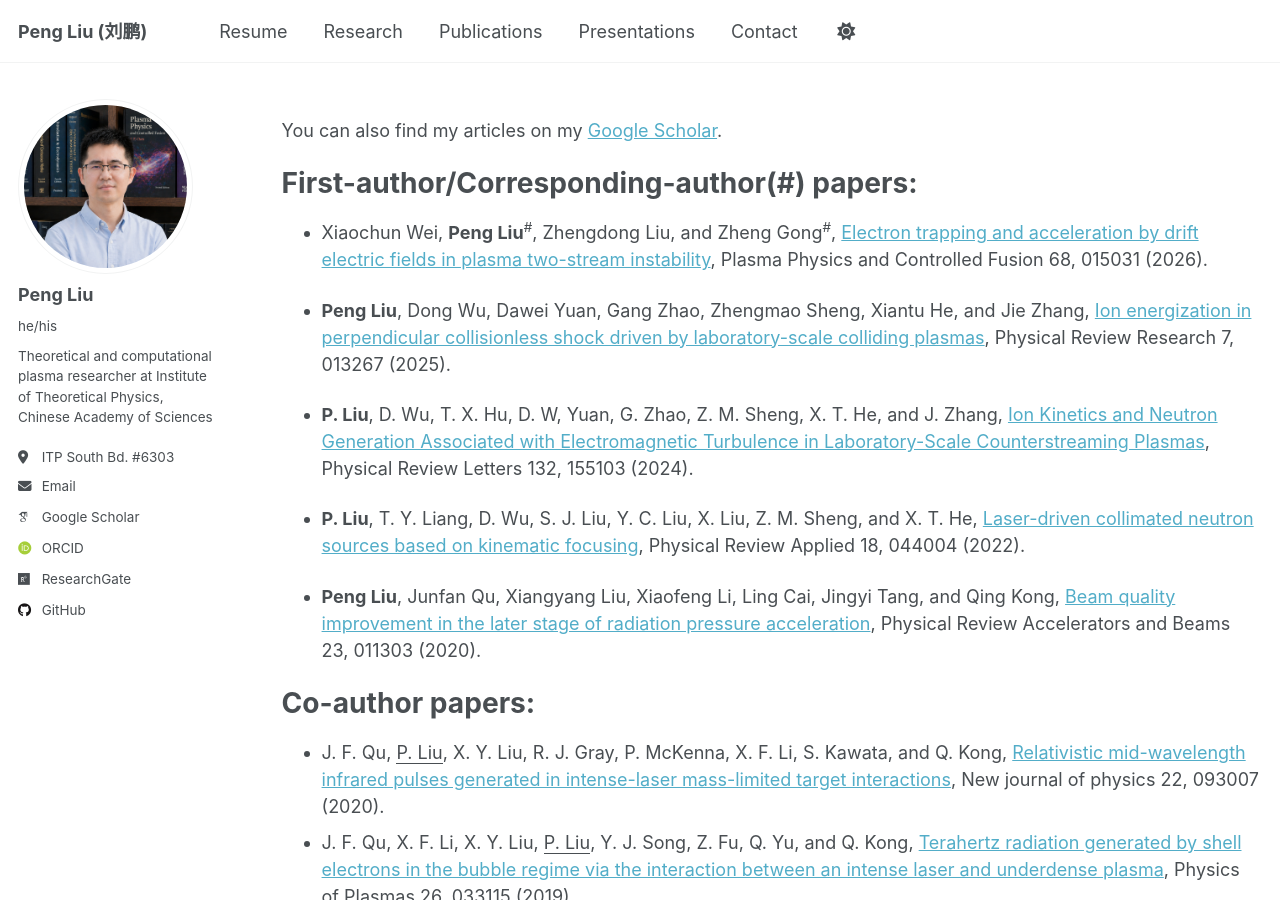
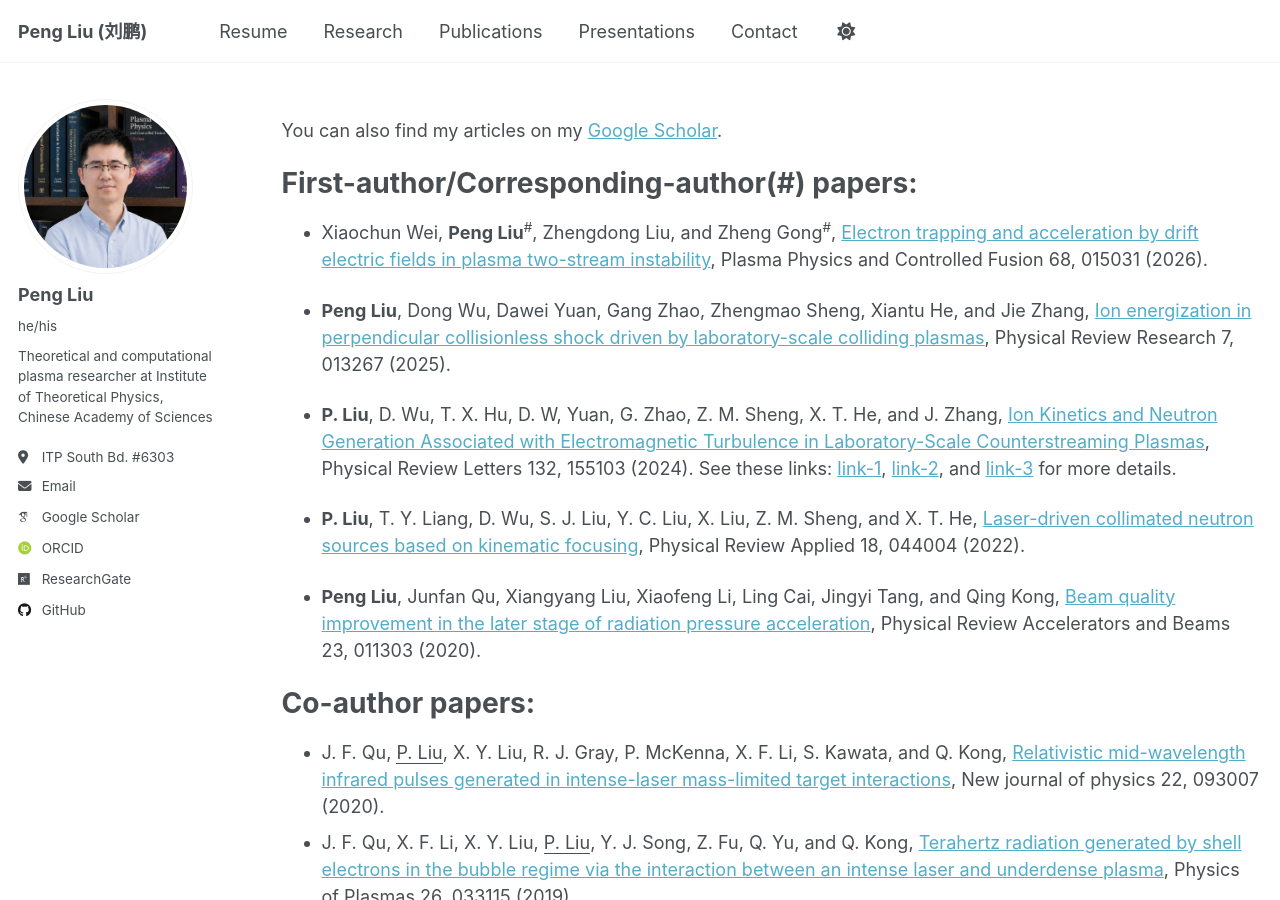
Before and after one commit to pliulfcuigithub/pliulfcuigithub.github.io, a Jekyll site: the page built from _pages/publications.md, in a window 1280 px wide and 900 px high. Built offline with Jekyll 4.4.1, drawn with Linux system fonts in a browser that asks for light colours; some web fonts are replaced.

Commit message:
Update publications.md

```diff
--- a/_pages/publications.md
+++ b/_pages/publications.md
@@ -14,7 +14,7 @@ First-author/Corresponding-author(#) papers:
 
 * **Peng Liu**, Dong Wu, Dawei Yuan, Gang Zhao, Zhengmao Sheng, Xiantu He, and Jie Zhang, [Ion energization in perpendicular collisionless shock driven by laboratory-scale colliding plasmas](https://journals.aps.org/prresearch/abstract/10.1103/PhysRevResearch.7.013267), Physical Review Research 7, 013267 (2025).
 
-* **P. Liu**, D. Wu, T. X. Hu, D. W, Yuan, G. Zhao, Z. M. Sheng, X. T. He, and J. Zhang, [Ion Kinetics and Neutron Generation Associated with Electromagnetic Turbulence in Laboratory-Scale Counterstreaming Plasmas](https://journals.aps.org/prl/abstract/10.1103/PhysRevLett.132.155103), Physical Review Letters 132, 155103 (2024).
+* **P. Liu**, D. Wu, T. X. Hu, D. W, Yuan, G. Zhao, Z. M. Sheng, X. T. He, and J. Zhang, [Ion Kinetics and Neutron Generation Associated with Electromagnetic Turbulence in Laboratory-Scale Counterstreaming Plasmas](https://journals.aps.org/prl/abstract/10.1103/PhysRevLett.132.155103), Physical Review Letters 132, 155103 (2024). See these links: [link-1](https://mp.weixin.qq.com/s/zjoDZQccvvYSfn-cu6pR5Q), [link-2](https://ifts.zju.edu.cn/2024/0520/c80207a2919648/page.htm), and [link-3](https://physics.zju.edu.cn/2024/0422/c69694a2905414/page.htm) for more details.
 
 * **P. Liu**, T. Y. Liang, D. Wu, S. J. Liu, Y. C. Liu, X. Liu, Z. M. Sheng, and X. T. He, [Laser-driven collimated neutron sources based on kinematic focusing](https://journals.aps.org/prapplied/abstract/10.1103/PhysRevApplied.18.044004), Physical Review Applied 18, 044004 (2022).
 
```
